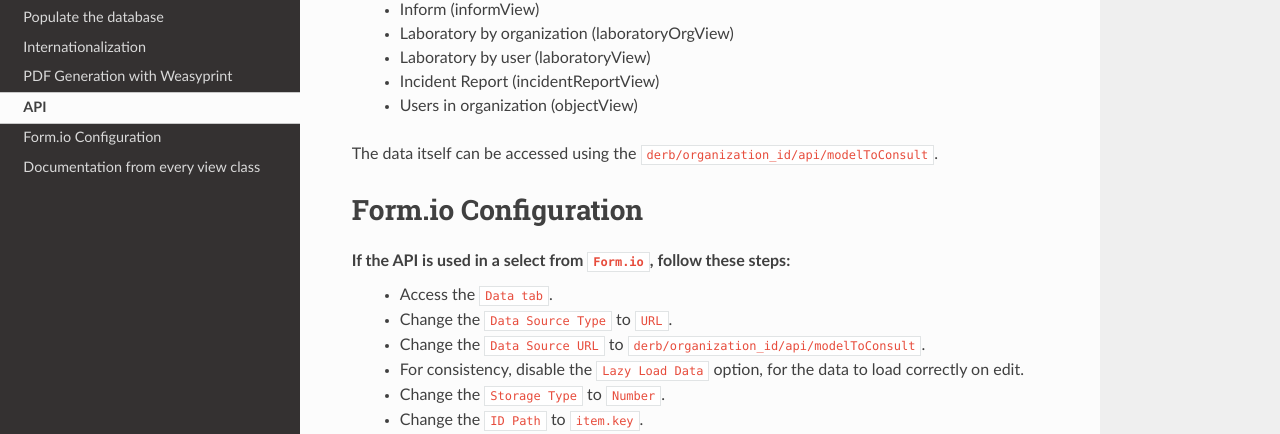
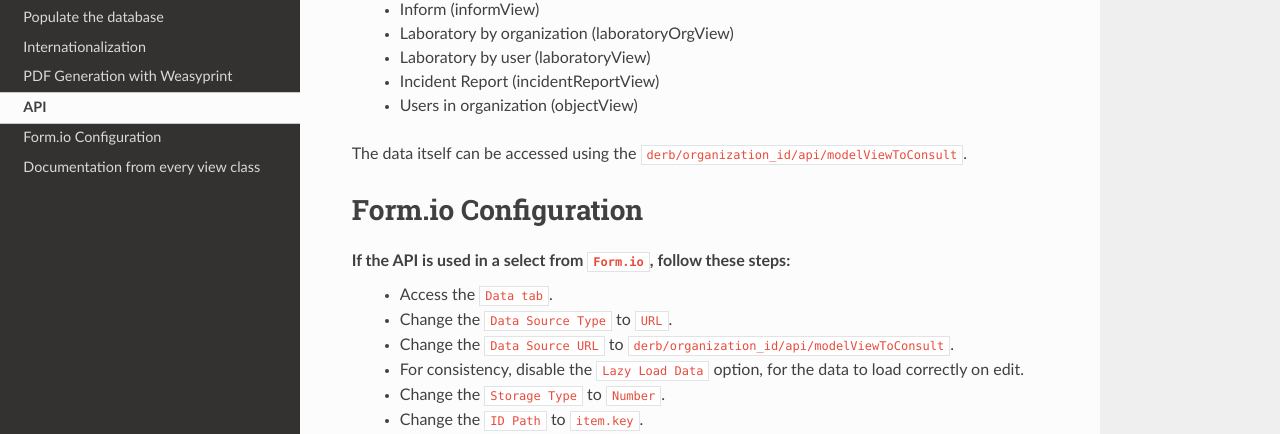
Before and after one commit to Solvosoft/organilab_docs, a Sphinx documentation site: the page built from source/api_inform.rst, in a window 1280 px wide and 1177 px high. Shown: the part 217-651 px from the top of the window. Built offline with Sphinx 7.4.7 and the Read the Docs theme 2.0.0, drawn with Linux system fonts in a browser that asks for light colours.

```diff
--- a/source/api_inform.rst
+++ b/source/api_inform.rst
@@ -9,7 +9,7 @@
  - Incident Report (incidentReportView)
  - Users in organization (objectView)
 
-The data itself can be accessed using the ``derb/organization_id/api/modelToConsult``.
+The data itself can be accessed using the ``derb/organization_id/api/modelViewToConsult``.
 
 Form.io Configuration
 =======================
@@ -17,7 +17,7 @@
 If the API is used in a select from ``Form.io``, follow these steps:
  - Access the ``Data tab``.
  - Change the ``Data Source Type`` to ``URL``.
- - Change the ``Data Source URL`` to ``derb/organization_id/api/modelToConsult``.
+ - Change the ``Data Source URL`` to ``derb/organization_id/api/modelViewToConsult``.
  - For consistency, disable the ``Lazy Load Data`` option, for the data to load correctly on edit.
  - Change the ``Storage Type`` to ``Number``.
  - Change the ``ID Path`` to ``item.key``.
```
